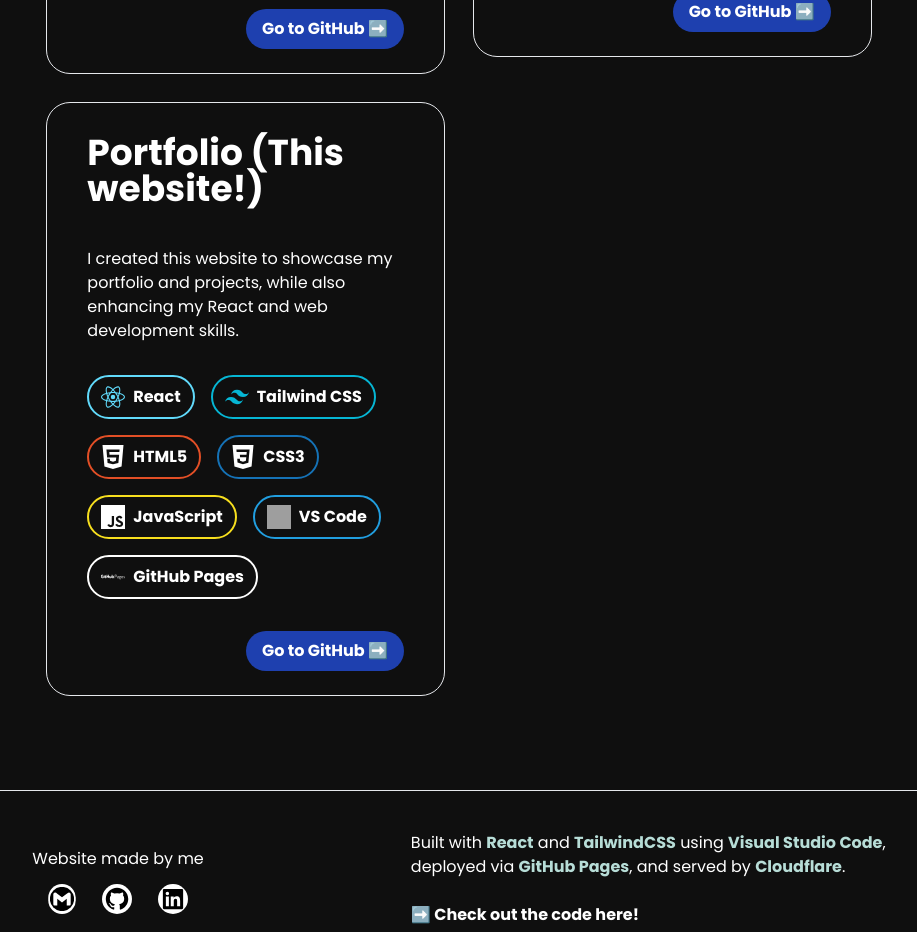
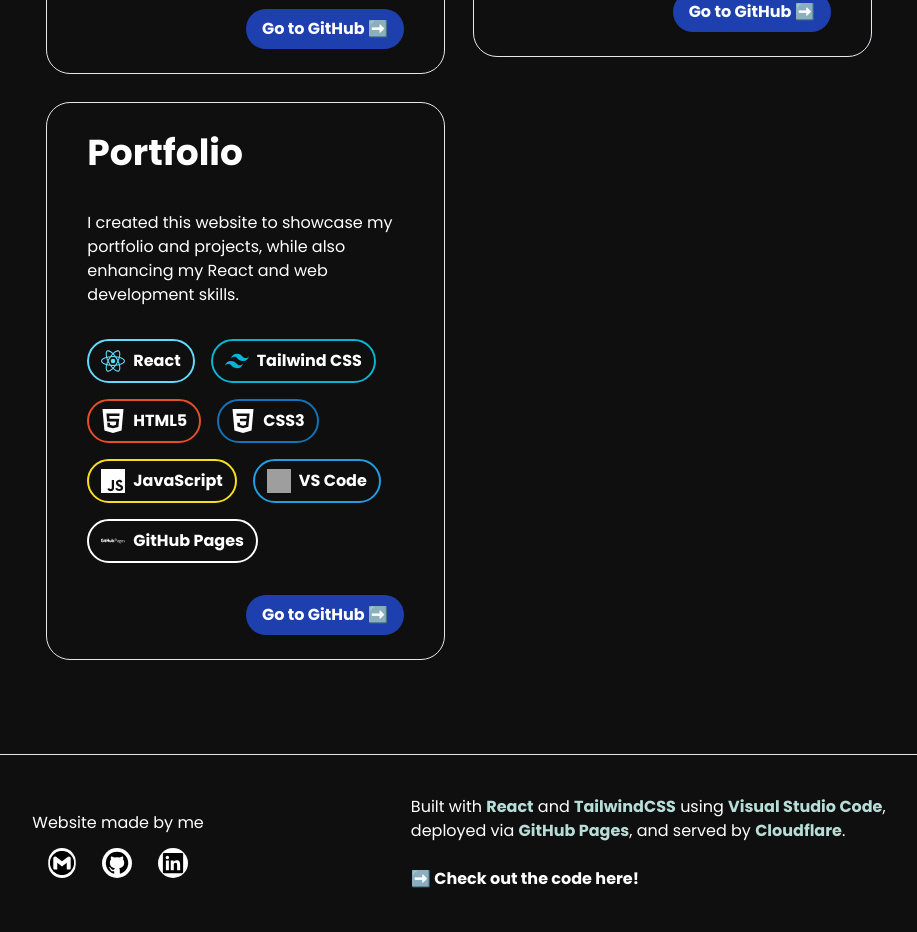
Before and after one commit to AngelZhang159/portfolio-web, a React (Vite) app: page / in a window 1280 px wide. Shown: the part 3460-4392 px from the top of the page, without its empty margins (181-1098 px from the left). Built offline with nearby package versions, Linux system fonts and the light colour scheme; grey boxes are pictures that could not be loaded.

Commit message:
Fix project

```diff
--- a/src/data/projects.js
+++ b/src/data/projects.js
@@ -30,8 +30,8 @@
 		link: "https://github.com/AngelZhang159/armonia-skills-back"
 	},
 	{
-		title: "Portfolio (This website!)",
-		description: "I created this website to showcase my portfolio and projects, while also enhancing my React and web development skills.",
+		title: "Portfolio",
+		description: "pr-portfolio-desc",
 		badges: [
 			{ text: "React", icon: "/icons/react.svg", color: "#61DAFB", alt: "React icon" },
 			{ text: "Tailwind CSS", icon: "/icons/tailwind.svg", color: "#06B6D4", alt: "Tailwind CSS icon" },
@@ -41,6 +41,6 @@
 			{ text: "VS Code", icon: "/icons/vscode.svg", color: "#219edf", alt: "VS Code icon" },
 			{ text: "GitHub Pages", icon: "/icons/github-pages.svg", color: "#FFFFFF", alt: "GitHub Pages icon" },
 		],
-		link: "https://github.com/AngelZhang159/armonia-skills-back"
+		link: "https://github.com/AngelZhang159/portfolio-web"
 	},
 ]
```
